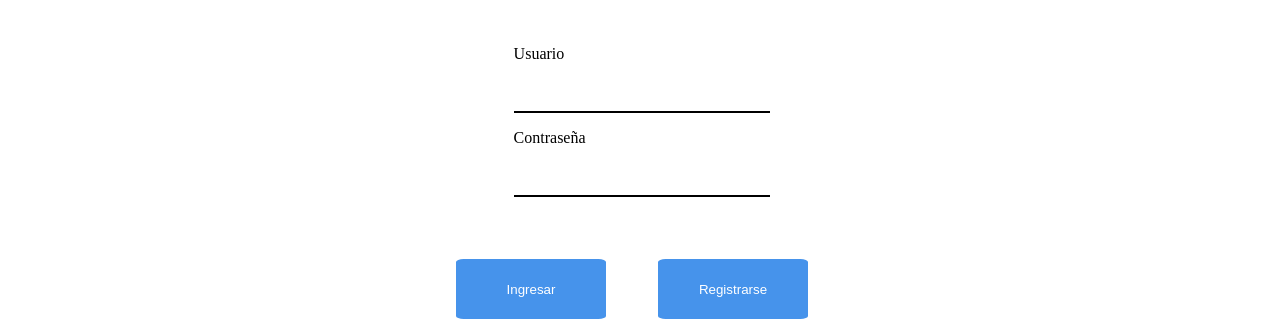
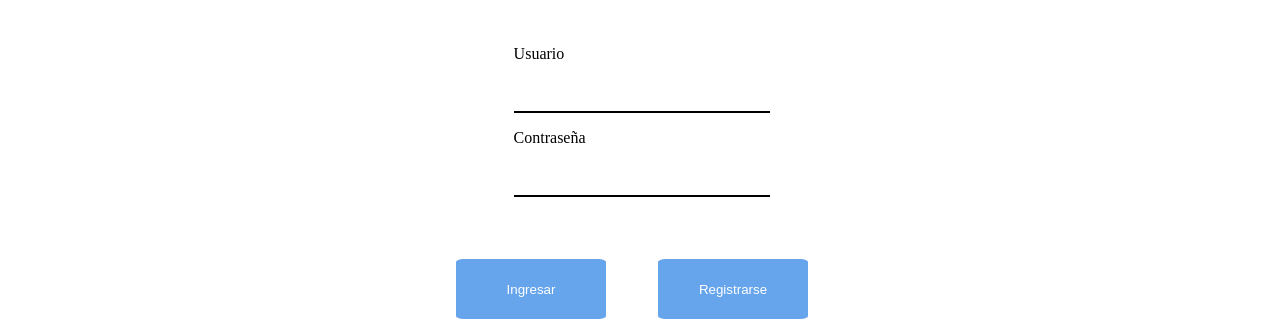
Before and after one commit to Arem58/Proyecto-Software, an Electron app: page src/html/login.html in a window 1280 px wide. Shown: the part 484-805 px from the top of the page. Drawn offline with Linux system fonts and the light colour scheme.

Commit message:
Cambio de color

```diff
--- a/src/css/login.css
+++ b/src/css/login.css
@@ -7,7 +7,7 @@ button{
     width: 150px;
     height: 60px;
     border-radius: 5%;
-    background-color: #4693eb;
+    background-color: #66a5ec;
     border: none;
     color: white;
     margin-left: 1rem;
```
